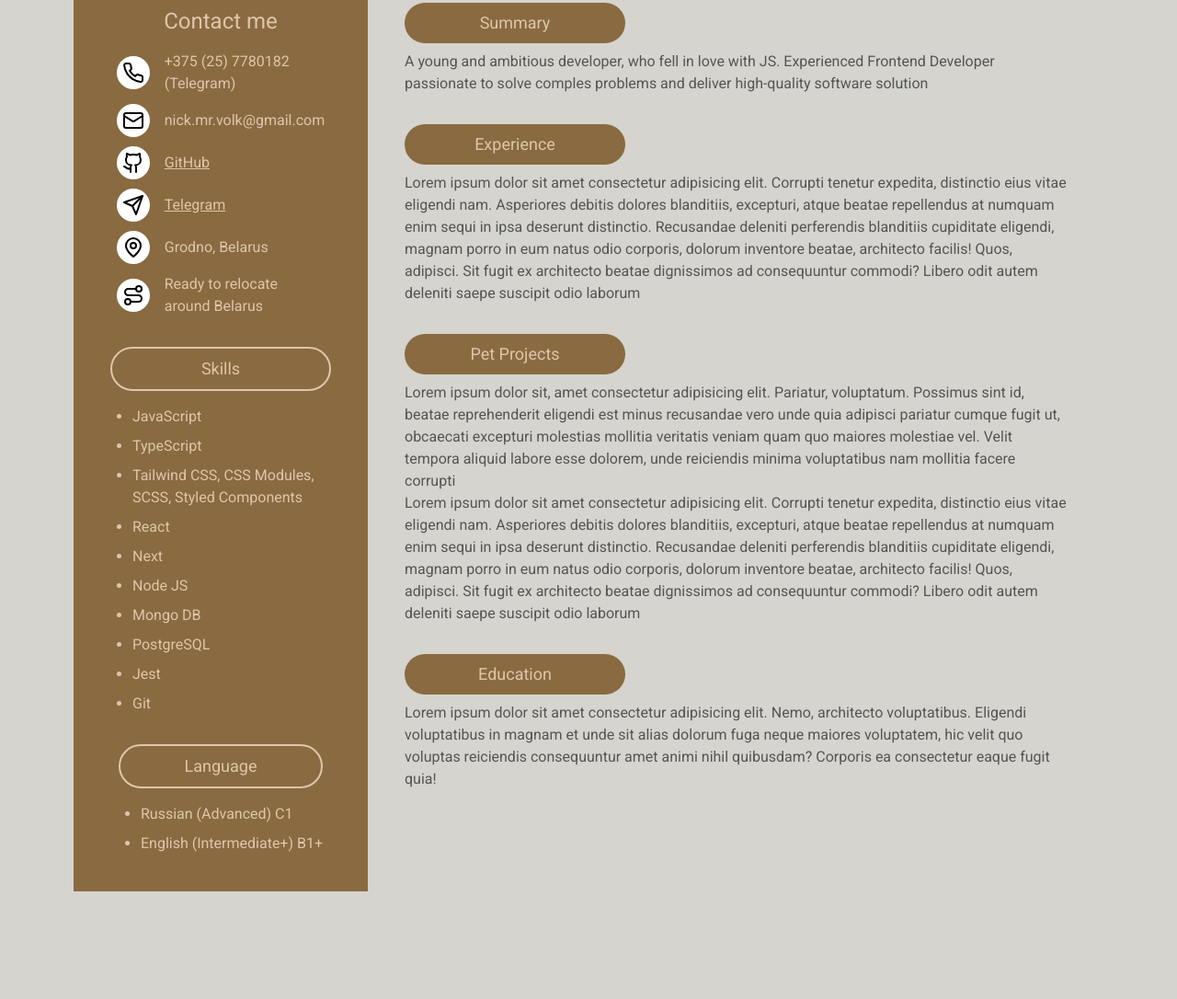
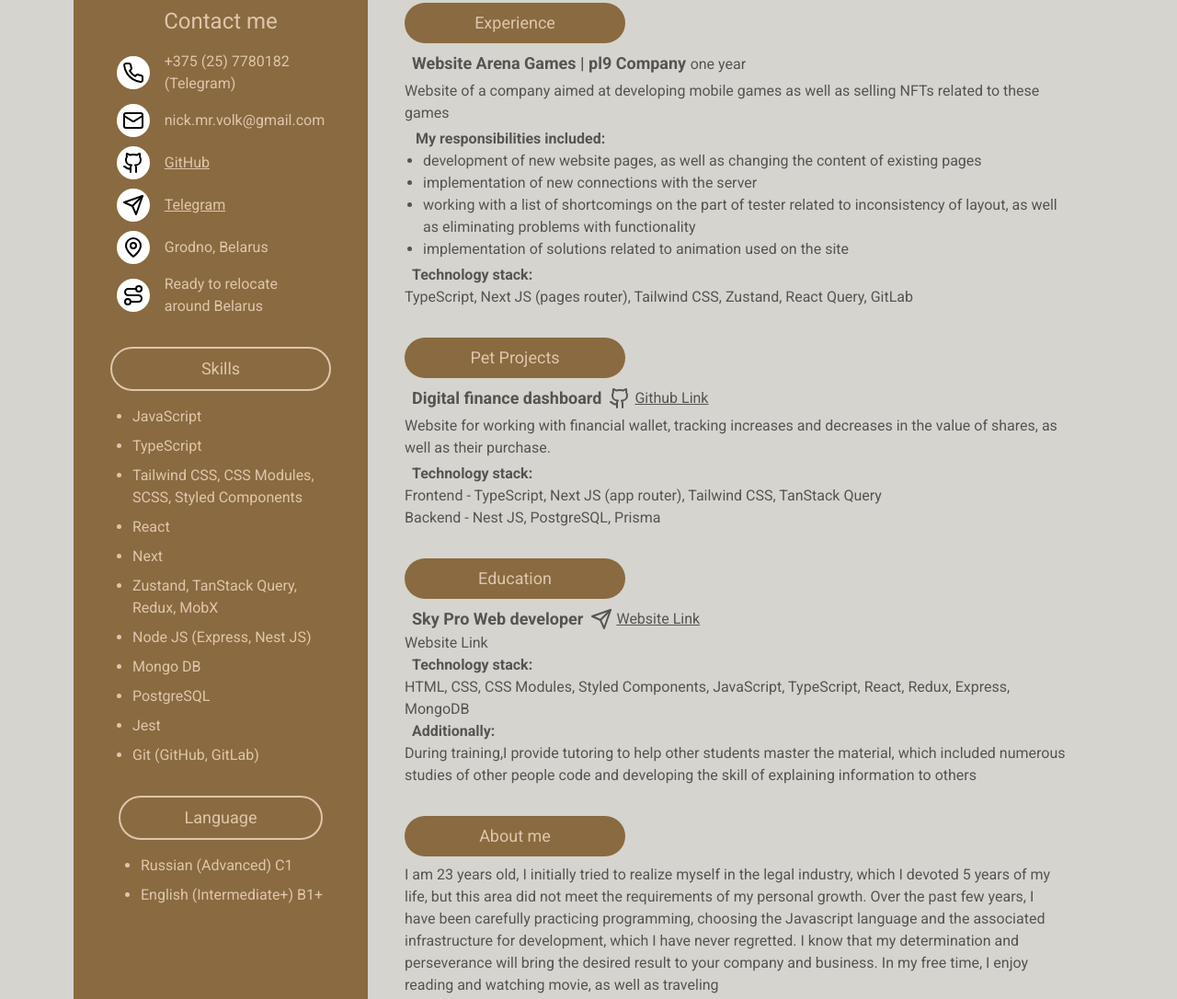
Before and after one commit to NikMrVolk/CV, a plain HTML site: page index.html in a window 1280 px wide. Shown: the part 293-1379 px from the top of the page at 92% size. Before the commit the page ends 1262 px from the top, so only its background shows below. Drawn offline with nearby package versions, Linux system fonts and the light colour scheme.

Commit message:
feat: current profile data

```diff
--- a/index.html
+++ b/index.html
@@ -132,11 +132,12 @@
                         <li>Tailwind CSS, CSS Modules, SCSS, Styled Components</li>
                         <li>React</li>
                         <li>Next</li>
-                        <li>Node JS</li>
+                        <li>Zustand, TanStack Query, Redux, MobX</li>
+                        <li>Node JS (Express, Nest JS)</li>
                         <li>Mongo DB</li>
                         <li>PostgreSQL</li>
                         <li>Jest</li>
-                        <li>Git</li>
+                        <li>Git (GitHub, GitLab)</li>
                     </ul>
                 </section>
                 <section class="flex flex-col gap-4">
@@ -151,7 +152,7 @@
                     </ul>
                 </section>
             </aside>
-            <main class="flex flex-col gap-8 pt-14 px-10 grow">
+            <main class="flex flex-col gap-8 pt-14 px-10 pb-10 grow">
                 <h1
                     class="h-52 -ml-6 relative z-20 text-white text-5xl 2md:text-6xl font-bold flex flex-col justify-around"
                 >
@@ -166,30 +167,43 @@
                     <h2
                         class="text-lg bg-lineLightBrown text-textOnBrownBg max-w-60 rounded-3xl flex justify-center py-2"
                     >
-                        Summary
-                    </h2>
-                    <p class="opacity-60">
-                        A young and ambitious developer, who fell in love with JS. Experienced
-                        Frontend Developer passionate to solve comples problems and deliver
-                        high-quality software solution
-                    </p>
-                </section>
-                <section class="flex flex-col gap-2">
-                    <h2
-                        class="text-lg bg-lineLightBrown text-textOnBrownBg max-w-60 rounded-3xl flex justify-center py-2"
-                    >
                         Experience
                     </h2>
-                    <p class="opacity-60">
-                        Lorem ipsum dolor sit amet consectetur adipisicing elit. Corrupti tenetur
-                        expedita, distinctio eius vitae eligendi nam. Asperiores debitis dolores
-                        blanditiis, excepturi, atque beatae repellendus at numquam enim sequi in
-                        ipsa deserunt distinctio. Recusandae deleniti perferendis blanditiis
-                        cupiditate eligendi, magnam porro in eum natus odio corporis, dolorum
-                        inventore beatae, architecto facilis! Quos, adipisci. Sit fugit ex
-                        architecto beatae dignissimos ad consequuntur commodi? Libero odit autem
-                        deleniti saepe suscipit odio laborum
-                    </p>
+                    <div class="opacity-60 flex flex-col gap-1">
+                        <div class="text-lg font-bold ml-2">
+                            <a href="https://arenavs.com/" target="_blank">Website Arena Games</a>
+                            |
+                            <a href="https://pl9.space/" target="_blank">pl9 Company</a>
+                            <span class="text-base font-normal">one year</span>
+                        </div>
+                        <div>
+                            Website of a company aimed at developing mobile games as well as selling
+                            NFTs related to these games
+                        </div>
+                        <ul class="marker:textOnBrownBg list-disc pl-5">
+                            <span class="font-bold -ml-2">My responsibilities included:</span>
+                            <li>
+                                development of new website pages, as well as changing the content of
+                                existing pages
+                            </li>
+                            <li>implementation of new connections with the server</li>
+                            <li>
+                                working with a list of shortcomings on the part of tester related to
+                                inconsistency of layout, as well as eliminating problems with
+                                functionality
+                            </li>
+                            <li>
+                                implementation of solutions related to animation used on the site
+                            </li>
+                        </ul>
+                        <div>
+                            <span class="font-bold ml-2">Technology stack:</span>
+                            <div>
+                                TypeScript, Next JS (pages router), Tailwind CSS, Zustand, React
+                                Query, GitLab
+                            </div>
+                        </div>
+                    </div>
                 </section>
                 <section class="flex flex-col gap-2">
                     <h2
@@ -197,25 +211,32 @@
                     >
                         Pet Projects
                     </h2>
-                    <div class="opacity-60">
-                        <p>
-                            Lorem ipsum dolor sit, amet consectetur adipisicing elit. Pariatur,
-                            voluptatum. Possimus sint id, beatae reprehenderit eligendi est minus
-                            recusandae vero unde quia adipisci pariatur cumque fugit ut, obcaecati
-                            excepturi molestias mollitia veritatis veniam quam quo maiores molestiae
-                            vel. Velit tempora aliquid labore esse dolorem, unde reiciendis minima
-                            voluptatibus nam mollitia facere corrupti
-                        </p>
-                        <p>
-                            Lorem ipsum dolor sit amet consectetur adipisicing elit. Corrupti
-                            tenetur expedita, distinctio eius vitae eligendi nam. Asperiores debitis
-                            dolores blanditiis, excepturi, atque beatae repellendus at numquam enim
-                            sequi in ipsa deserunt distinctio. Recusandae deleniti perferendis
-                            blanditiis cupiditate eligendi, magnam porro in eum natus odio corporis,
-                            dolorum inventore beatae, architecto facilis! Quos, adipisci. Sit fugit
-                            ex architecto beatae dignissimos ad consequuntur commodi? Libero odit
-                            autem deleniti saepe suscipit odio laborum
-                        </p>
+                    <div class="opacity-60 flex flex-col gap-1">
+                        <div class="text-lg font-bold ml-2 flex items-center gap-2">
+                            Digital finance dashboard
+                            <div class="text-base font-normal">
+                                <a
+                                    href="https://github.com/NikMrVolk/digital-finance-dashboard"
+                                    target="_blank"
+                                    class="flex items-center underline gap-1"
+                                >
+                                    <img src="images/icons/github.svg" alt="github" />
+                                    Github Link
+                                </a>
+                            </div>
+                        </div>
+                        <div>
+                            Website for working with financial wallet, tracking increases and
+                            decreases in the value of shares, as well as their purchase.
+                        </div>
+                        <div>
+                            <span class="font-bold ml-2">Technology stack:</span>
+                            <div>
+                                Frontend - TypeScript, Next JS (app router), Tailwind CSS, TanStack
+                                Query
+                            </div>
+                            <div>Backend - Nest JS, PostgreSQL, Prisma</div>
+                        </div>
                     </div>
                 </section>
                 <section class="flex flex-col gap-2">
@@ -224,11 +245,49 @@
                     >
                         Education
                     </h2>
+                    <div class="opacity-60">
+                        <div class="text-lg font-bold ml-2 flex items-center gap-2">
+                            Sky Pro Web developer
+                            <div class="text-base font-normal">
+                                <a
+                                    href="https://sky.pro/courses/programming/web-developer"
+                                    target="_blank"
+                                    class="flex items-center underline gap-1"
+                                >
+                                    <img src="images/icons/telegram.svg" alt="website" />
+                                    Website Link
+                                </a>
+                            </div>
+                        </div>
+                        <div>Website Link</div>
+                        <div class="font-bold ml-2">Technology stack:</div>
+                        <div>
+                            HTML, CSS, CSS Modules, Styled Components, JavaScript, TypeScript,
+                            React, Redux, Express, MongoDB
+                        </div>
+                        <div class="font-bold ml-2">Additionally:</div>
+                        <p>
+                            During training,I provide tutoring to help other students master the
+                            material, which included numerous studies of other people code and
+                            developing the skill of explaining information to others
+                        </p>
+                    </div>
+                </section>
+                <section class="flex flex-col gap-2">
+                    <h2
+                        class="text-lg bg-lineLightBrown text-textOnBrownBg max-w-60 rounded-3xl flex justify-center py-2"
+                    >
+                        About me
+                    </h2>
                     <p class="opacity-60">
-                        Lorem ipsum dolor sit amet consectetur adipisicing elit. Nemo, architecto
-                        voluptatibus. Eligendi voluptatibus in magnam et unde sit alias dolorum fuga
-                        neque maiores voluptatem, hic velit quo voluptas reiciendis consequuntur
-                        amet animi nihil quibusdam? Corporis ea consectetur eaque fugit quia!
+                        I am 23 years old, I initially tried to realize myself in the legal
+                        industry, which I devoted 5 years of my life, but this area did not meet the
+                        requirements of my personal growth. Over the past few years, I have been
+                        carefully practicing programming, choosing the Javascript language and the
+                        associated infrastructure for development, which I have never regretted. I
+                        know that my determination and perseverance will bring the desired result to
+                        your company and business. In my free time, I enjoy reading and watching
+                        movie, as well as traveling
                     </p>
                 </section>
             </main>
@@ -344,11 +403,12 @@
                         <li>Tailwind CSS, CSS Modules, SCSS, Styled Components</li>
                         <li>React</li>
                         <li>Next</li>
-                        <li>Node JS</li>
+                        <li>Zustand, TanStack Query, Redux, MobX</li>
+                        <li>Node JS (Express, Nest JS)</li>
                         <li>Mongo DB</li>
                         <li>PostgreSQL</li>
                         <li>Jest</li>
-                        <li>Git</li>
+                        <li>Git (GitHub, GitLab)</li>
                     </ul>
                 </section>
                 <section
@@ -366,30 +426,43 @@
                     <h2
                         class="self-center text-lg bg-lineLightBrown text-textOnBrownBg max-w-60 rounded-3xl flex justify-center p-2 w-80"
                     >
-                        Summary
-                    </h2>
-                    <p class="opacity-60">
-                        A young and ambitious developer, who fell in love with JS. Experienced
-                        Frontend Developer passionate to solve comples problems and deliver
-                        high-quality software solution
-                    </p>
-                </section>
-                <section class="flex flex-col gap-2">
-                    <h2
-                        class="self-center text-lg bg-lineLightBrown text-textOnBrownBg max-w-60 rounded-3xl flex justify-center p-2 w-80"
-                    >
                         Experience
                     </h2>
-                    <p class="opacity-60">
-                        Lorem ipsum dolor sit amet consectetur adipisicing elit. Corrupti tenetur
-                        expedita, distinctio eius vitae eligendi nam. Asperiores debitis dolores
-                        blanditiis, excepturi, atque beatae repellendus at numquam enim sequi in
-                        ipsa deserunt distinctio. Recusandae deleniti perferendis blanditiis
-                        cupiditate eligendi, magnam porro in eum natus odio corporis, dolorum
-                        inventore beatae, architecto facilis! Quos, adipisci. Sit fugit ex
-                        architecto beatae dignissimos ad consequuntur commodi? Libero odit autem
-                        deleniti saepe suscipit odio laborum
-                    </p>
+                    <div class="opacity-60 flex flex-col gap-1">
+                        <div class="text-lg font-bold ml-2">
+                            <a href="https://arenavs.com/" target="_blank">Website Arena Games</a>
+                            |
+                            <a href="https://pl9.space/" target="_blank">pl9 Company</a>
+                            <span class="text-base font-normal">one year</span>
+                        </div>
+                        <div>
+                            Website of a company aimed at developing mobile games as well as selling
+                            NFTs related to these games
+                        </div>
+                        <ul class="marker:textOnBrownBg list-disc pl-5">
+                            <span class="font-bold -ml-2">My responsibilities included:</span>
+                            <li>
+                                development of new website pages, as well as changing the content of
+                                existing pages
+                            </li>
+                            <li>implementation of new connections with the server</li>
+                            <li>
+                                working with a list of shortcomings on the part of tester related to
+                                inconsistency of layout, as well as eliminating problems with
+                                functionality
+                            </li>
+                            <li>
+                                implementation of solutions related to animation used on the site
+                            </li>
+                        </ul>
+                        <div>
+                            <span class="font-bold ml-2">Technology stack:</span>
+                            <div>
+                                TypeScript, Next JS (pages router), Tailwind CSS, Zustand, React
+                                Query, GitLab
+                            </div>
+                        </div>
+                    </div>
                 </section>
                 <section class="flex flex-col gap-2">
                     <h2
@@ -397,25 +470,32 @@
                     >
                         Pet Projects
                     </h2>
-                    <div class="opacity-60">
-                        <p>
-                            Lorem ipsum dolor sit, amet consectetur adipisicing elit. Pariatur,
-                            voluptatum. Possimus sint id, beatae reprehenderit eligendi est minus
-                            recusandae vero unde quia adipisci pariatur cumque fugit ut, obcaecati
-                            excepturi molestias mollitia veritatis veniam quam quo maiores molestiae
-                            vel. Velit tempora aliquid labore esse dolorem, unde reiciendis minima
-                            voluptatibus nam mollitia facere corrupti
-                        </p>
-                        <p>
-                            Lorem ipsum dolor sit amet consectetur adipisicing elit. Corrupti
-                            tenetur expedita, distinctio eius vitae eligendi nam. Asperiores debitis
-                            dolores blanditiis, excepturi, atque beatae repellendus at numquam enim
-                            sequi in ipsa deserunt distinctio. Recusandae deleniti perferendis
-                            blanditiis cupiditate eligendi, magnam porro in eum natus odio corporis,
-                            dolorum inventore beatae, architecto facilis! Quos, adipisci. Sit fugit
-                            ex architecto beatae dignissimos ad consequuntur commodi? Libero odit
-                            autem deleniti saepe suscipit odio laborum
-                        </p>
+                    <div class="opacity-60 flex flex-col gap-1">
+                        <div class="text-lg font-bold ml-2 flex items-center gap-2">
+                            Digital finance dashboard
+                            <div class="text-base font-normal">
+                                <a
+                                    href="https://github.com/NikMrVolk/digital-finance-dashboard"
+                                    target="_blank"
+                                    class="flex items-center underline gap-1"
+                                >
+                                    <img src="images/icons/github.svg" alt="github" />
+                                    Github Link
+                                </a>
+                            </div>
+                        </div>
+                        <div>
+                            Website for working with financial wallet, tracking increases and
+                            decreases in the value of shares, as well as their purchase.
+                        </div>
+                        <div>
+                            <span class="font-bold ml-2">Technology stack:</span>
+                            <div>
+                                Frontend - TypeScript, Next JS (app router), Tailwind CSS, TanStack
+                                Query
+                            </div>
+                            <div>Backend - Nest JS, PostgreSQL, Prisma</div>
+                        </div>
                     </div>
                 </section>
                 <section class="flex flex-col gap-2">
@@ -424,11 +504,49 @@
                     >
                         Education
                     </h2>
+                    <div class="opacity-60">
+                        <div class="text-lg font-bold ml-2 flex items-center gap-2">
+                            Sky Pro Web developer
+                            <div class="text-base font-normal">
+                                <a
+                                    href="https://sky.pro/courses/programming/web-developer"
+                                    target="_blank"
+                                    class="flex items-center underline gap-1"
+                                >
+                                    <img src="images/icons/telegram.svg" alt="website" />
+                                    Website Link
+                                </a>
+                            </div>
+                        </div>
+                        <div>Website Link</div>
+                        <div class="font-bold ml-2">Technology stack:</div>
+                        <div>
+                            HTML, CSS, CSS Modules, Styled Components, JavaScript, TypeScript,
+                            React, Redux, Express, MongoDB
+                        </div>
+                        <div class="font-bold ml-2">Additionally:</div>
+                        <p>
+                            During training,I provide tutoring to help other students master the
+                            material, which included numerous studies of other people code and
+                            developing the skill of explaining information to others
+                        </p>
+                    </div>
+                </section>
+                <section class="flex flex-col gap-2">
+                    <h2
+                        class="self-center text-lg bg-lineLightBrown text-textOnBrownBg max-w-60 rounded-3xl flex justify-center p-2 w-80"
+                    >
+                        About me
+                    </h2>
                     <p class="opacity-60">
-                        Lorem ipsum dolor sit amet consectetur adipisicing elit. Nemo, architecto
-                        voluptatibus. Eligendi voluptatibus in magnam et unde sit alias dolorum fuga
-                        neque maiores voluptatem, hic velit quo voluptas reiciendis consequuntur
-                        amet animi nihil quibusdam? Corporis ea consectetur eaque fugit quia!
+                        I am 23 years old, I initially tried to realize myself in the legal
+                        industry, which I devoted 5 years of my life, but this area did not meet the
+                        requirements of my personal growth. Over the past few years, I have been
+                        carefully practicing programming, choosing the Javascript language and the
+                        associated infrastructure for development, which I have never regretted. I
+                        know that my determination and perseverance will bring the desired result to
+                        your company and business. In my free time, I enjoy reading and watching
+                        movie, as well as traveling
                     </p>
                 </section>
             </div>
```
